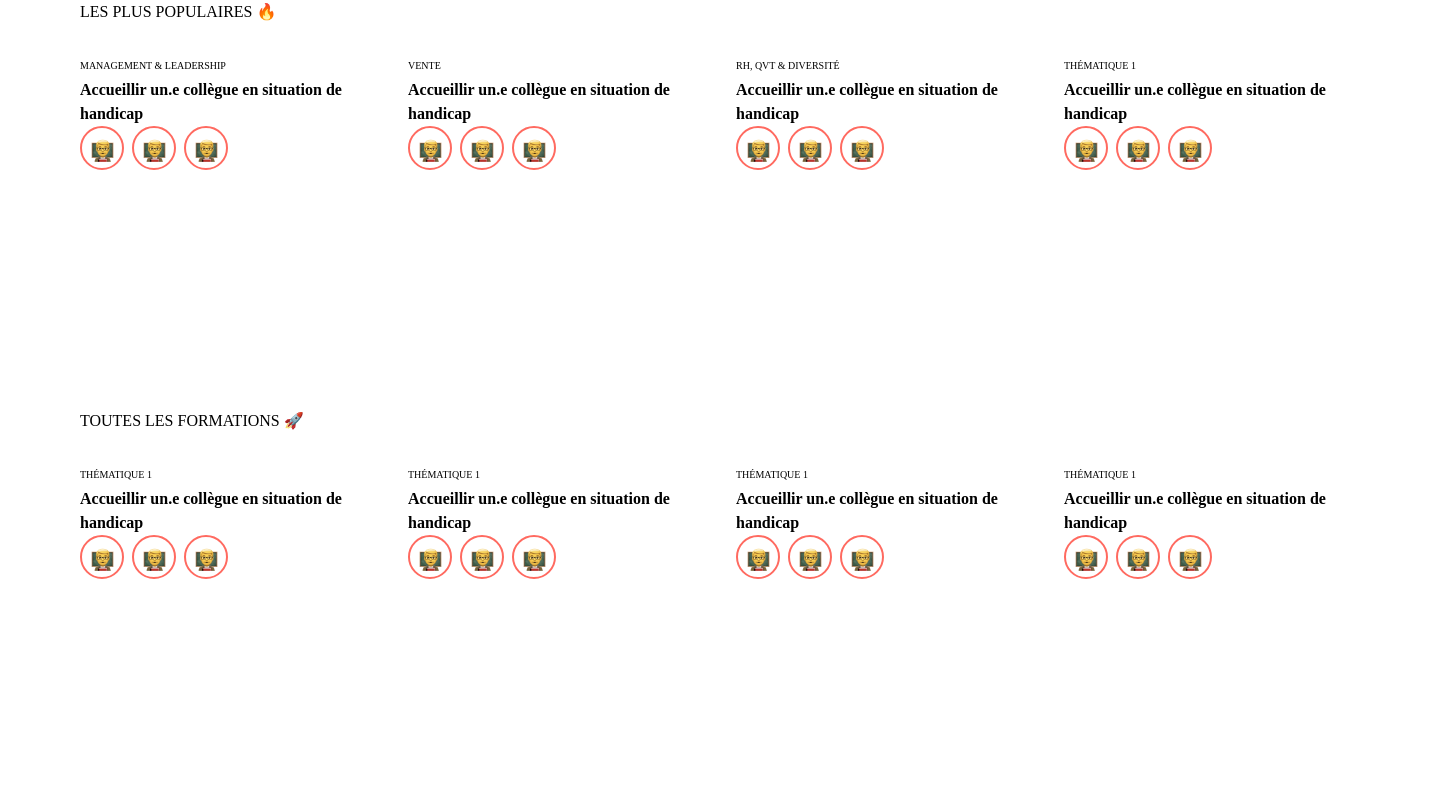
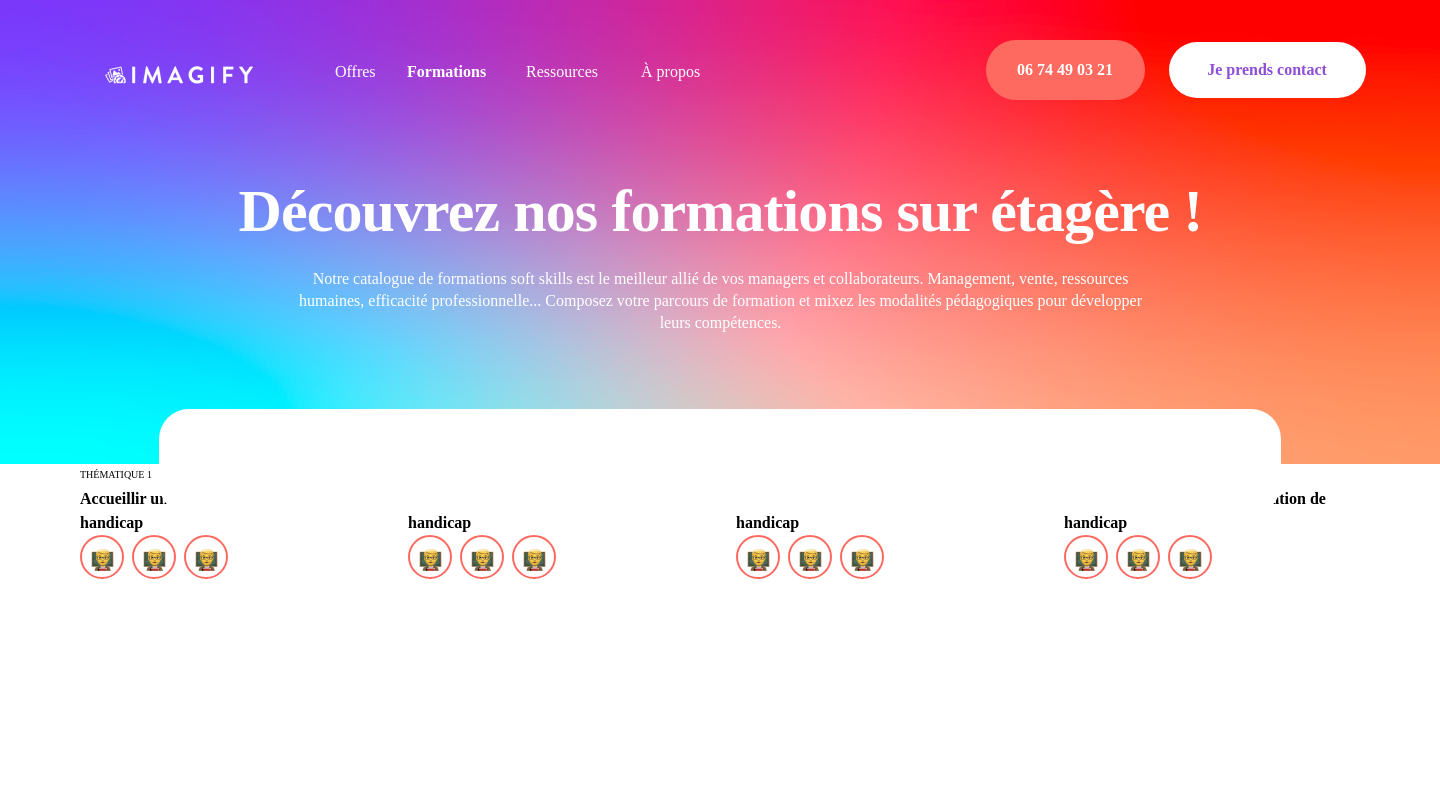
Before and after one commit to IIM-Coding-Digital-Innovation/framework-front-end-a2dw2-zhang_parisot, a Vue app: page / in a window 1280 px wide. Shown: the top 800 px of the page, 1440 px wide, since content can reach past the window. Built offline with nearby package versions, Linux system fonts and the light colour scheme.

Commit message:
:construction:

```diff
--- a/src/App.vue
+++ b/src/App.vue
@@ -1,9 +1,11 @@
 <script setup>
-import HelloWorld from './components/HelloWorld.vue'
+import top from './components/header/top.vue';
 import Card from "./components/card/Card.vue";
 </script>
 
 <template>
+  <top/>
+
   <h2 class="ml-[80px] mb-[30px] font-['NeuzeitGro']">LES PLUS POPULAIRES 🔥</h2>
   <section class="flex">
     <div class="ml-[80px]">
--- a/src/components/HelloWorld.vue
+++ /dev/null
@@ -1,38 +0,0 @@
-<script setup>
-import { ref } from 'vue'
-
-defineProps(['msg'])
-
-const count = ref(0)
-</script>
-
-<template>
-  <h1>{{ msg }}</h1>
-
-  <div class="card">
-    <button type="button" @click="count++">count is {{ count }}</button>
-    <p>
-      Edit
-      <code>components/HelloWorld.vue</code>
-    </p>
-  </div>
-
-  <p>
-    Check out
-    <a href="https://vuejs.org/guide/quick-start.html#local" target="_blank"
-      >create-vue</a
-    >, the official Vue + Vite starter
-  </p>
-  <p>
-    Install
-    <a href="https://github.com/johnsoncodehk/volar" target="_blank">Volar</a>
-    in your IDE for a better DX
-  </p>
-  <p class="read-the-docs">Click on the Vite and Vue logos to learn more</p>
-</template>
-
-<style scoped>
-.read-the-docs {
-  color: #888;
-}
-</style>
--- /dev/null
+++ b/src/components/header/description.vue
@@ -0,0 +1,14 @@
+<!-- Voir https://vuejs.org/guide/components/props.html#prop-passing-details -->
+<script setup>
+
+defineProps()
+</script>
+
+<template>
+    <div class="absolute w-[1063px] h-[156px] left-[189px] top-[178px]">
+        <div class="flex flex-col items-center p-0 gap-6 absolute w-[1063px] h-[156px] ">
+            <h1 class="w-[1058px] h-[66px] font-['NeuzeitGro'] font-bold text-6xl leading-[66px] text-center tracking-tight text-[#FFFFFF]">Découvrez nos formations sur étagère !</h1>
+            <p class="w-[844px] h-[66px] font-['Poppins'] font-normal text-base leading-[22px] text-center text-[#FFFFFF]">Notre catalogue de formations soft skills est le meilleur allié de vos managers et collaborateurs. Management, vente, ressources humaines, efficacité professionnelle... Composez votre parcours de formation et mixez les modalités pédagogiques pour développer leurs compétences.</p>
+        </div>
+    </div>
+</template>
--- /dev/null
+++ b/src/components/header/navbar.vue
@@ -0,0 +1,22 @@
+<script setup>
+defineProps()
+</script>
+
+<template>
+    <a href="#" class="absolute w-[150px] h-[19px] left-[104px] top-[66px]"><img src="src/img/header/header_logo.png" alt=""></a>
+    <!-- <div class="flex flex-row justify-end items-start p-0 gap-6 absolute w-[378px] h-[22px] left-[335px] top-[61px]"> -->
+    <div class="flex flex-row justify-end items-start p-0 gap-6 absolute w-[378px] h-[22px] right-[727px] top-[61px]">
+        <div class="w-12 h-[22px] font-['Poppins'] font-normal text-base leading-[22px] text-[#FFFFFF]">Offres</div>
+        <div class="w-[95px] h-[22px] font-['Poppins'] font-bold text-base leading-[22px] text-[#FFFFFF]">Formations</div>
+        <div class="w-[91px] h-[22px] font-['Poppins'] font-normal text-base leading-[22px] text-[#FFFFFF]">Ressources</div>
+        <div class="w-[72px] h-[22px] font-['Poppins'] font-normal text-base leading-[22px] text-[#FFFFFF]">À propos</div>
+    </div>
+    <div class="flex flex-row justify-center items-center p-0 gap-6 absolute w-[461px] h-[59px] left-[945px] top-[40px]">
+        <div class="flex flex-row justify-center items-center py-[19px] px-[24px] gap-2.5 w-[159px] h-[60px]  bg-red rounded-[100px]">
+            <p class="w-[111px] h-[22px] font-['Poppins'] font-semibold text-base leading-[22px] flex justify-center items-center text-[#FFFFFF]">06 74 49 03 21</p>
+        </div>
+        <div class="flex flex-row justify-center items-center py-[12px] px-[16px] gap-2.5 w-[197px] h-[56px]  bg-white rounded-[30px]">
+            <p class="w-[148px] h-[22px] font-['Poppins'] font-semibold text-base leading-[22px] flex justify-center items-center text-[#8D4ED8]">Je prends contact</p>
+        </div>
+    </div>
+</template>
--- /dev/null
+++ b/src/components/header/search.vue
@@ -0,0 +1,22 @@
+<!-- Voir https://vuejs.org/guide/components/props.html#prop-passing-details -->
+<script setup>
+
+defineProps()
+</script>
+
+<template>
+<div class="absolute w-[1122px] h-[105px] left-[159px] top-[409px] bg-white rounded-[30px]"></div>
+
+
+<div class="absolute w-[1059px] h-[56px] left-[191px] top-[433px]">
+    <div class="absolute w-[842px] left-[191px]">
+        <div class="absolute w-[40pxh] h-[42.11px] left-[976px] top-[440px]"><img src="src/img/header/header_search.png" alt="search"></div>
+        <div></div>
+    </div>
+    <div class="absolute w-[187px] left-[1063px]">
+
+    </div>
+</div>
+
+
+</template>
--- /dev/null
+++ b/src/components/header/top.vue
@@ -0,0 +1,15 @@
+<!-- Voir https://vuejs.org/guide/components/props.html#prop-passing-details -->
+<script setup>
+import navbar from "/src/components/header/navbar.vue";
+import description from "/src/components/header/description.vue";
+import search from "/src/components/header/search.vue";
+defineProps()
+</script>
+
+<template>
+    <div class="absolute w-[1440px] h-[464px] left-0 top-0"> <img src="src/img/header/header_bg.png" alt="header background">
+        <navbar/>
+        <description/>
+        <search/>
+    </div>
+</template>
--- a/tailwind.config.cjs
+++ b/tailwind.config.cjs
@@ -18,11 +18,15 @@ module.exports = {
                 NeuzeitGro: ["NeuzeitGro"],
 
             },
+            letterSpacing: {
+                tight: '-.015em',
+            },
             boxShadow: {
-              'cardshadow' :'2px 8px 30px rgba(37, 33, 32, 0.06)',
+                'shadow-search': '2px 8px 30px rgba(0, 0, 0, 0.06)',
+                'shadow-card': '2px 8px 30px rgba(37, 33, 32, 0.06)',
             },
             backgroundImage: {
-              'image1': "./img/body/image_1.png"
+                'image1': "./img/body/image_1.png"
             },
         },
     },
```
